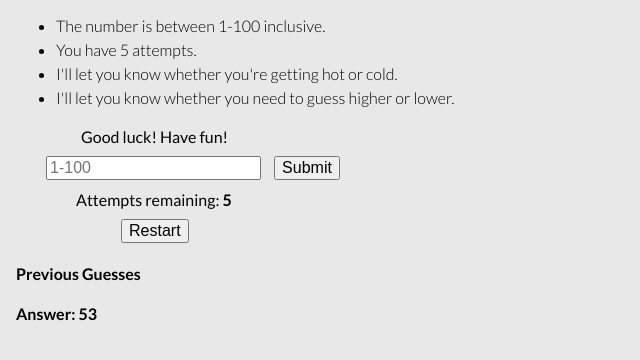
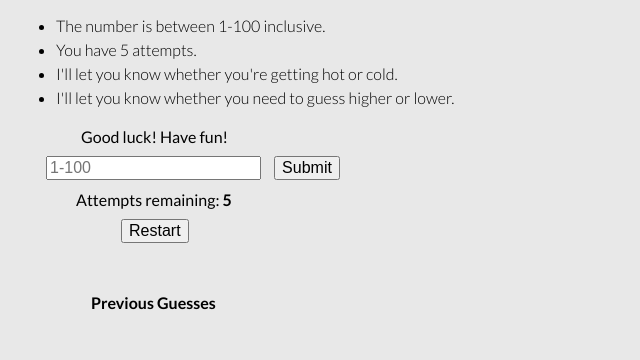
Before and after one commit to felixtan/guessing-game, a plain HTML site: page index.html in a window 1280 px wide. Shown: the part 94-454 px from the top of the page, without its empty margins (0-640 px from the left). Drawn offline with nearby package versions, Linux system fonts and the light colour scheme.

Commit message:
implemented: centered previous-list, hid answer

```diff
--- a/index.html
+++ b/index.html
@@ -43,12 +43,13 @@
 			<button id="restart">Restart</button>
 		</div>
 
-		<h4>Previous Guesses</h4>
 		<div id="previous">
+			<h4>Previous Guesses</h4>
+
 			<ul id="previous-list">
 			</ul>
 		</div>
 
-		<h4>Answer: <span id="answer"></span></h4>
+		<!-- <h4>Answer: <span id="answer"></span></h4> -->
 	</body>
 </html>
--- a/main.css
+++ b/main.css
@@ -75,4 +75,12 @@ PREVIOUS LIST
 ***************************/
 #previous-list {
 	list-style: none;
+	margin-left: 20px;
 }
+
+#previous {
+	padding-left: 20px;
+	padding-right: 20px;
+	margin-left: 55px;
+	margin-top: 50px;
+}
```
